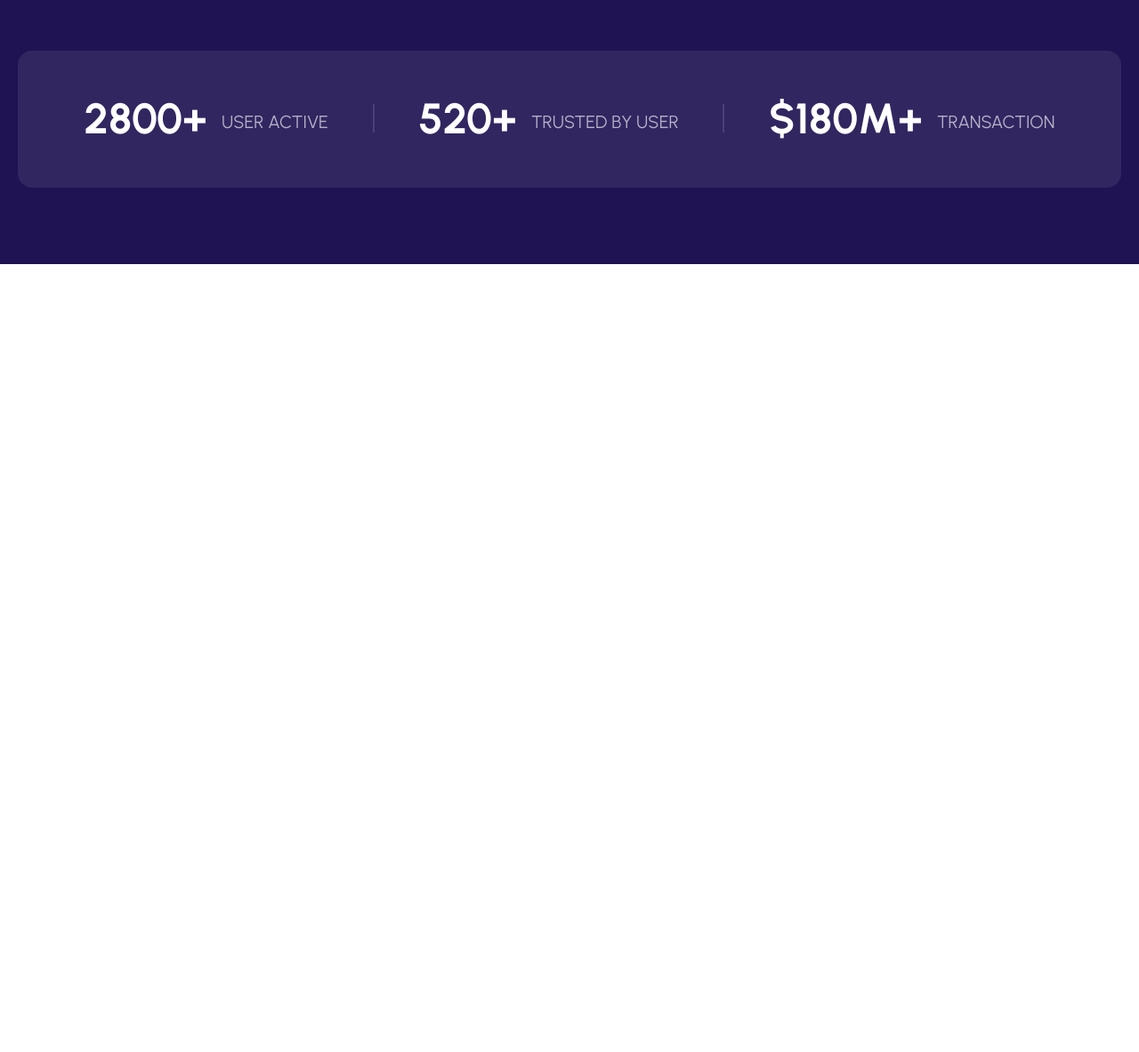
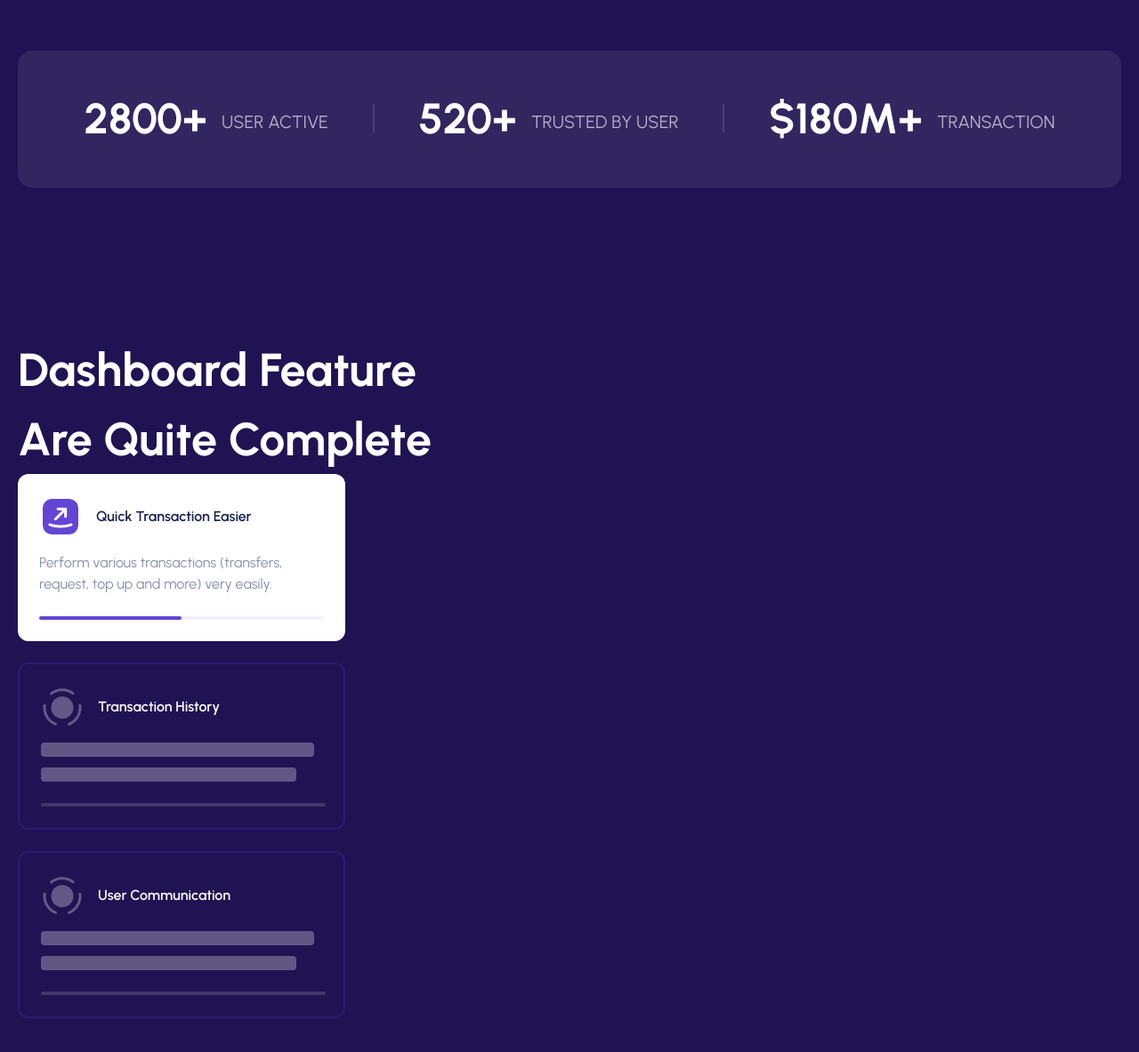
Before and after one commit to mdrifat59/E-wallet, a plain HTML site: page src/index.html in a window 1280 px wide. Shown: the part 1924-3107 px from the top of the page at 89% size. Before the commit the page ends 2221 px from the top, so only its background shows below. Drawn offline with nearby package versions, Linux system fonts and the light colour scheme.

Commit message:
Dashboard Feature left site done

```diff
--- a/src/index.html
+++ b/src/index.html
@@ -105,6 +105,51 @@
         </div>
       </div>
     </section>
+    <section class="bg-[#201353] py-20">
+      <div class="w-width flex mx-auto">
+        <div class="w-[530px]">
+          <h2 class="font-['Urbanist'] text-[52px] font-bold text-[#ffffff]">Dashboard Feature Are Quite Complete</h2>
+          <!-- Quick Transaction Easier -->
+          <div class="flex flex-col gap-6">
+            <div class="w-[368px] p-6 bg-[#ffffff]  rounded-xl ">
+              <div class="flex gap-4 items-center mb-4">
+                <img src="/src/assets/image/send-sqaure-2.png" alt="">
+                <h4 class="font-['Urbanist'] text-[#192252] font-semibold">Quick Transaction Easier</h4>
+              </div>
+              <p class="w-[332px] font-['Urbanist'] text-[#848FAC]">Perform various transactions (transfers, request,
+                top up and more) very easily. </p>
+              <div class="w-[320px] h-1 bg-[#EFF3FA] rounded-xl mt-6">
+                <div class="w-[160px] h-1 bg-[#6245D5] rounded-xl"></div>
+              </div>
+            </div>
+            <!-- cart -->
+            <div class="w-[368px] p-6 border-2 border-[#2c1a74] rounded-xl">
+              <div class="flex gap-4 items-center mb-4">
+                <img src="/src/assets/image/story.png" alt="">
+                <h4 class="font-['Urbanist'] text-[#ffffff] font-semibold">Transaction History</h4>
+              </div>
+              <div class="flex flex-col gap-3 mb-6">
+                <div class="w-[307px] h-4 bg-[#615785] rounded-sm"></div>
+                <div class="w-[287px] h-4 bg-[#615785] rounded-sm"></div>
+              </div>
+              <div class="w-[320px] h-1 bg-[#41366d] rounded-md"></div>
+            </div>
+            <!-- cart -->
+            <div class="w-[368px] p-6 border-2 border-[#2c1a74] rounded-xl">
+              <div class="flex gap-4 items-center mb-4">
+                <img src="/src/assets/image/story.png" alt="">
+                <h4 class="font-['Urbanist'] text-[#ffffff] font-semibold">User Communication </h4>
+              </div>
+              <div class="flex flex-col gap-3 mb-6">
+                <div class="w-[307px] h-4 bg-[#615785] rounded-sm"></div>
+                <div class="w-[287px] h-4 bg-[#615785] rounded-sm"></div>
+              </div>
+              <div class="w-[320px] h-1 bg-[#41366d] rounded-md"></div>
+            </div>
+          </div>
+        </div>
+      </div>
+    </section>
   </main>
 
 </body>
```
Also changed, not shown: src/assets/image/send-sqaure-2.png (added), src/assets/image/story.png (added).
